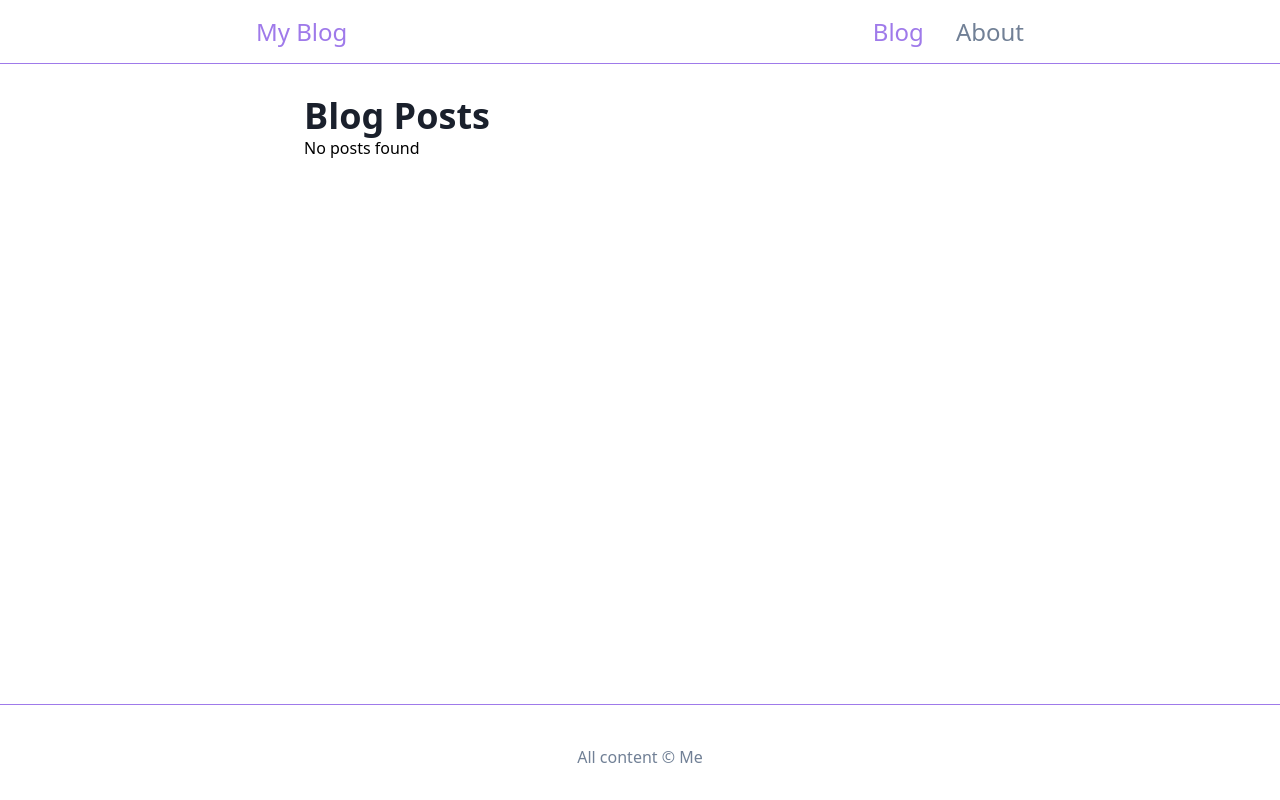
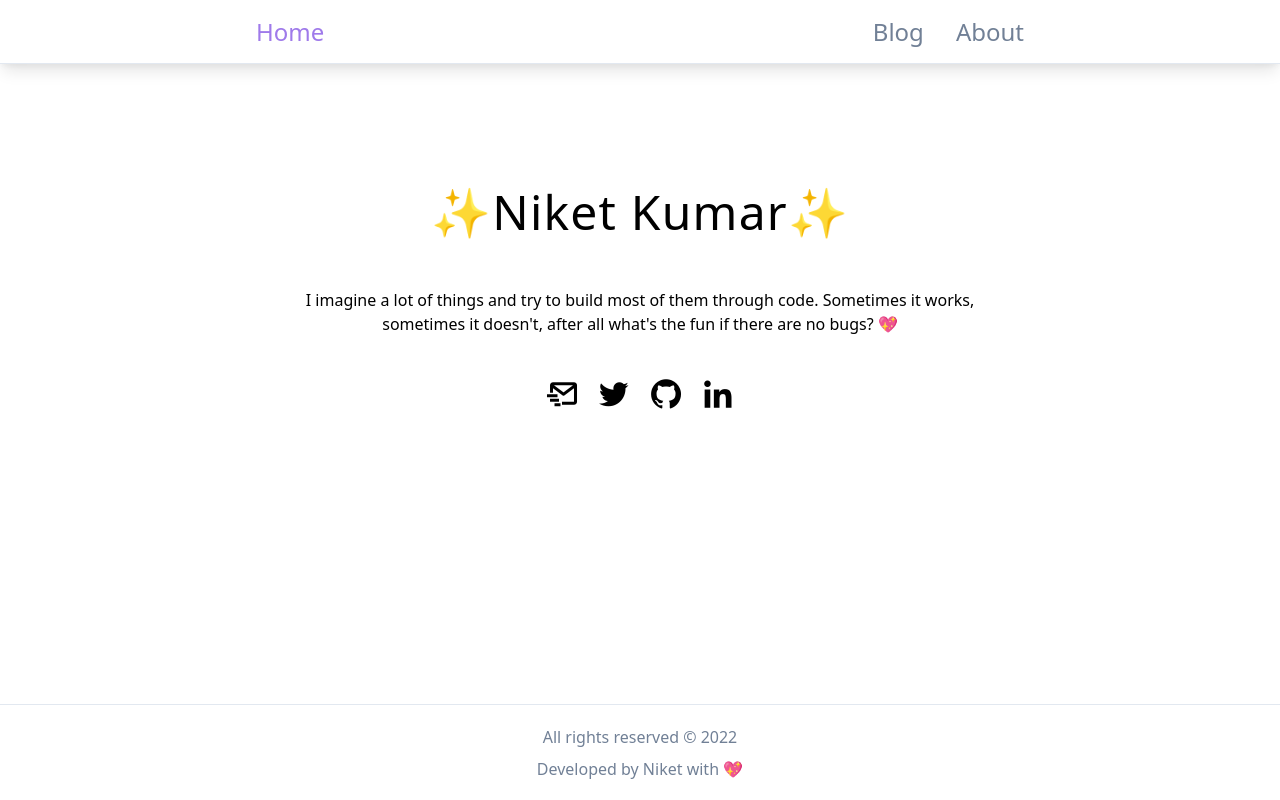
Before and after one commit to daspacebar/next-blog, a Next.js app: page / in a window 1280 px wide. Built offline with nearby package versions, Linux system fonts and the light colour scheme.

Commit message:
routes and homepage design

```diff
--- a/components/Layout.js
+++ b/components/Layout.js
@@ -13,11 +13,11 @@ function Layout({ children, pageTitle }) {
         <title>{pageTitle}</title>
       </Head>
       <div className="flex flex-col min-h-screen">
-        <header className="w-full h-16 border-b border-purple-500 flex items-center justify-center">
+        <header className="w-full h-16 border-b shadow-lg flex items-center justify-center">
           <div className="w-11/12 md:w-full max-w-3xl flex flex-row justify-between">
             <div className="text-2xl text-purple-500">
               <ActiveLink href="/">
-                <a>My Blog</a>
+                <a>Home</a>
               </ActiveLink>
             </div>
             <AppNav />
@@ -26,19 +26,11 @@ function Layout({ children, pageTitle }) {
         <main className="w-11/12 md:w-full max-w-2xl mx-auto my-8 flex-grow">
           {children}
         </main>
-        <footer className="flex flex-col items-center justify-center w-full h-24 text-gray-600 border-t border-purple-500">
+        <footer className="flex flex-col items-center justify-center w-full h-24 text-gray-600 border-t shadow-xl">
           <nav className="flex flex-row">
-            <a className="mr-6" href="https://github.com/">
-              <Icon className="w-6 h-6" icon={githubIcon} />
-            </a>
-            <a className="mr-6" href="https://www.linkedin.com/">
-              <Icon className="w-6 h-6" icon={linkedinIcon} />
-            </a>
-            <a href="https://www.twitter.com/">
-              <Icon className="w-6 h-6" icon={twitterIcon} />
-            </a>
+            All rights reserved &copy; {new Date().getFullYear()}
           </nav>
-          <div className="mt-2">All content © Me</div>
+          <div className="mt-2">Developed by Niket with 💖</div>
         </footer>
       </div>
     </>
@@ -48,7 +40,7 @@ function Layout({ children, pageTitle }) {
 function AppNav() {
   return (
     <nav className="text-2xl text-gray-600">
-      <ActiveLink href="/" activeClassName="text-purple-500">
+      <ActiveLink href="/blog" activeClassName="text-purple-500">
         <a className="mr-8 hover:text-purple-500">Blog</a>
       </ActiveLink>
       <ActiveLink href="/about" activeClassName="text-purple-500">
--- a/package.json
+++ b/package.json
@@ -11,6 +11,7 @@
     "@iconify/icons-simple-icons": "^1.0.55",
     "@iconify/react": "^1.1.3",
     "@tailwindcss/typography": "^0.2.0",
+    "boxicons": "^2.1.1",
     "gray-matter": "^4.0.2",
     "highlight.js": "^10.3.2",
     "next": "10.0.0",
--- /dev/null
+++ b/pages/blog.js
@@ -0,0 +1,57 @@
+import { posts } from "../posts";
+
+import Layout from "../components/Layout";
+import Link from "next/link";
+
+const Index = ({ posts }) => {
+  return (
+    <Layout pageTitle="My Blog">
+      <div className="prose max-w-none">
+        <h1>Blog Posts</h1>
+      </div>
+      <PostsList posts={posts} />
+    </Layout>
+  );
+};
+
+const PostsList = ({ posts }) => {
+  if (!posts || !posts.length) return <p>No posts found</p>;
+
+  return (
+    <div className="w-full">
+      <ul className="mt-4">
+        {posts.map((post) => {
+          const { frontmatter, slug } = post;
+          const { description, date, title } = frontmatter;
+
+          return (
+            <li
+              key={slug}
+              className="px-8 py-2 m-0 mt-4 border-b border-card-border hover:bg-gray-100"
+            >
+              <Link href={`/blog/${slug}`}>
+                <a>
+                  <div className="text-xl font-medium">{title}</div>
+                  <p className="mt-2 mb-4 font-light">{description}</p>
+                  <p className="text-sm font-hairline">{date}</p>
+                </a>
+              </Link>
+            </li>
+          );
+        })}
+      </ul>
+    </div>
+  );
+};
+
+export async function getStaticProps() {
+  const postsData = posts();
+
+  return {
+    props: {
+      posts: postsData,
+    },
+  };
+}
+
+export default Index;
--- a/pages/index.js
+++ b/pages/index.js
@@ -1,57 +1,33 @@
-import { posts } from "../posts";
+import Layout from "../components/Layout";
+import 'boxicons/css/boxicons.min.css'
 
-import Layout from "../components/Layout";
-import Link from "next/link";
-
-const Index = ({ posts }) => {
+function index() {
   return (
-    <Layout pageTitle="My Blog">
-      <div className="prose max-w-none">
-        <h1>Blog Posts</h1>
+    <Layout>
+      <div className="font-sans tracking-wide font-medium text-5xl text-center my-20">
+        <h1>✨Niket Kumar✨</h1>
       </div>
-      <PostsList posts={posts} />
+      <div className="text-black-500 -mt-10 text-center">
+        <p>
+          I imagine a lot of things and try to build most of them through code. Sometimes it works, sometimes it doesn't, after all what's the fun if there are no bugs? 💖
+        </p>
+      </div>
+      <div className="mt-10 place-items-center flex flex-row justify-center space-x-4 ">
+        <a href="mailto:niket123kumar@gmail.com">
+          <i class='bx bx-mail-send bx-md bx-tada-hover'></i>
+        </a>
+        <a href="https://twitter.com/daspacebar">
+          <i class='bx bxl-twitter bx-md bx-tada-hover'></i>
+        </a>
+        <a href="https://github.com/daspacebar">
+          <i class='bx bxl-github bx-md bx-tada-hover'></i>
+        </a>
+        <a href="https://linkedin.com/u/daspacebar">
+          <i class='bx bxl-linkedin bx-md bx-tada-hover'></i>
+        </a>
+      </div>
     </Layout>
-  );
-};
-
-const PostsList = ({ posts }) => {
-  if (!posts || !posts.length) return <p>No posts found</p>;
-
-  return (
-    <div className="w-full">
-      <ul className="mt-4">
-        {posts.map((post) => {
-          const { frontmatter, slug } = post;
-          const { description, date, title } = frontmatter;
-
-          return (
-            <li
-              key={slug}
-              className="px-8 py-2 m-0 mt-4 border-b border-card-border hover:bg-gray-100"
-            >
-              <Link href={`/blog/${slug}`}>
-                <a>
-                  <div className="text-xl font-medium">{title}</div>
-                  <p className="mt-2 mb-4 font-light">{description}</p>
-                  <p className="text-sm font-hairline">{date}</p>
-                </a>
-              </Link>
-            </li>
-          );
-        })}
-      </ul>
-    </div>
-  );
-};
-
-export async function getStaticProps() {
-  const postsData = posts();
-
-  return {
-    props: {
-      posts: postsData,
-    },
-  };
+  )
 }
 
-export default Index;
+export default index
```
Also changed, not shown: 1 other file (tests, documents, lock files or other folders).
